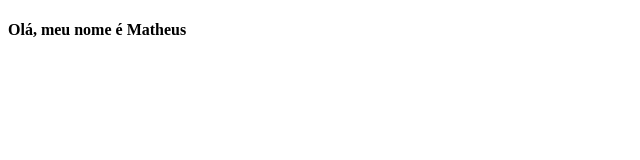
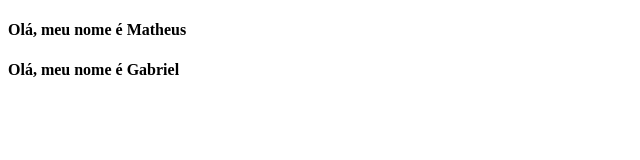
Before and after one commit to ivannatech/hey-everyone, a plain HTML site: page index.html in a window 1280 px wide. Shown: the whole page, without its empty margins (0-640 px from the left). Drawn offline with Linux system fonts and the light colour scheme.

Commit message:
Adicionado Gabriel

```diff
--- a/index.html
+++ b/index.html
@@ -9,6 +9,7 @@
 <body>
 
     <h4>Olá, meu nome é Matheus</h4>
+    <h4>Olá, meu nome é Gabriel</h4>
 
 </body>
 </html>
```
